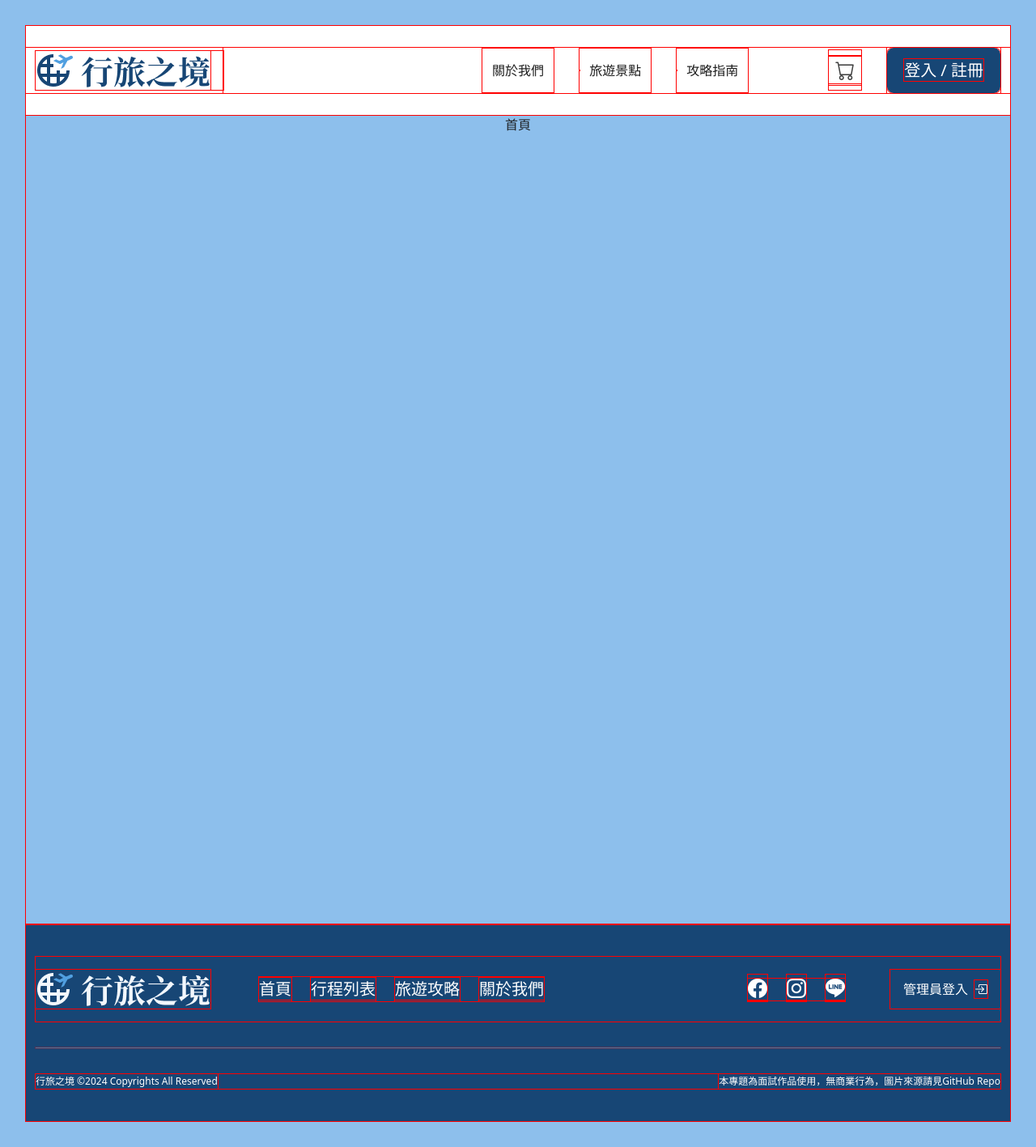
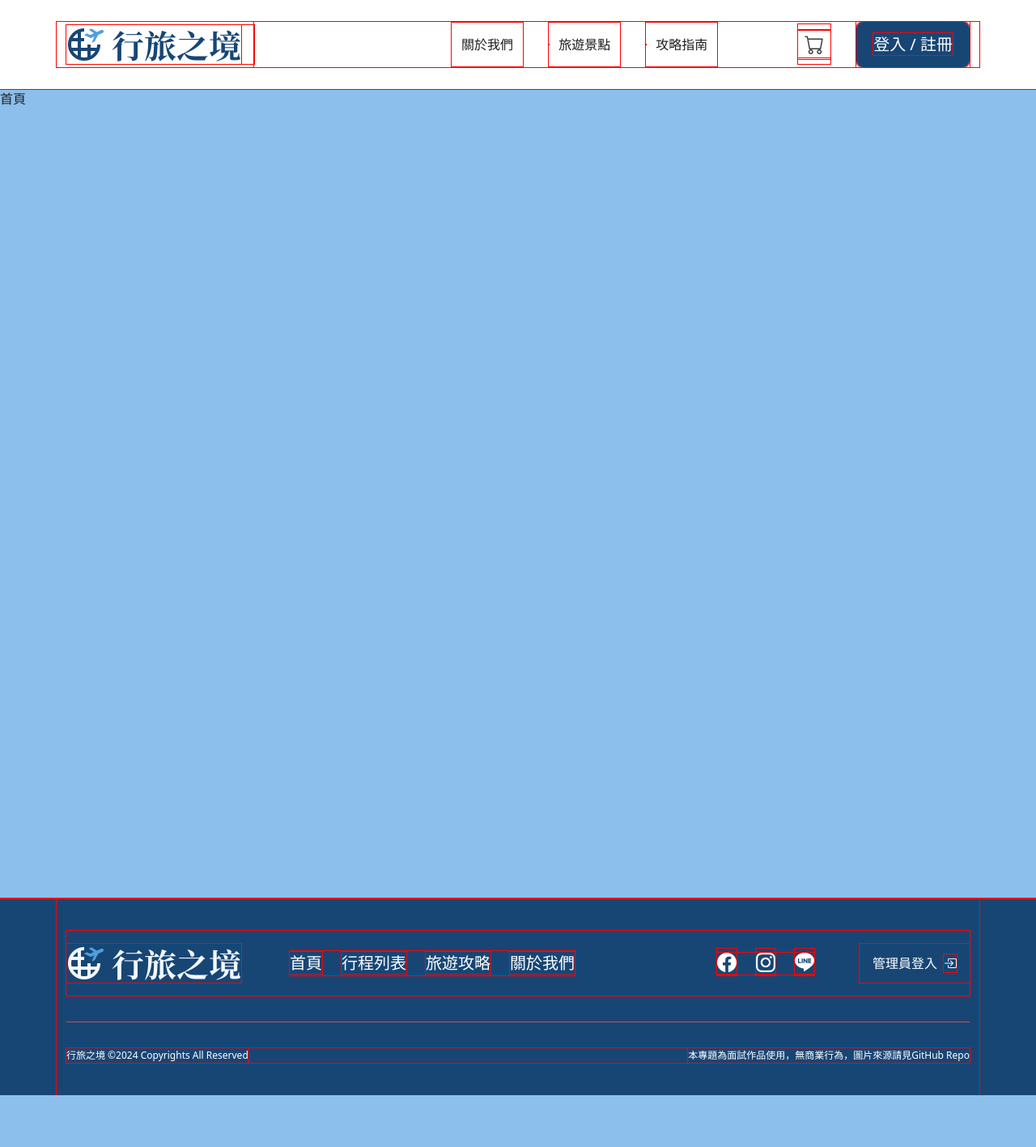
Before and after one commit to kayaribi/Realm_of_Journeys, a React (Vite) app: page / in a window 1280 px wide. Shown: the whole page at 81% size. After the commit the page ends 1353 px from the top, so only its background shows below. Built offline with nearby package versions, Linux system fonts and the light colour scheme.

Commit message:
style(navbar、footer)修改寬度

```diff
--- a/src/App.css
+++ b/src/App.css
@@ -1,9 +1,9 @@
-#root {
+/* #root {
   max-width: 1280px;
   margin: 0 auto;
   padding: 2rem;
   text-align: center;
-}
+} */
 
 .logo {
   height: 6em;
--- a/src/assets/all.scss
+++ b/src/assets/all.scss
@@ -17,6 +17,7 @@
 body{
   background: $primary-300;
 }
+
 *{
   outline: 1px solid red;
 }
--- a/src/component/Footer.jsx
+++ b/src/component/Footer.jsx
@@ -9,7 +9,7 @@ export default function Footer(){
 
     return(<>
         <footer className="footer bg-primary-600">
-            <div className="container-fluid py-10">
+            <div className="container py-10">
                 <div className="d-flex justify-content-center flex-column flex-lg-row justify-content-lg-center align-items-center mb-8">
                     {/* logo + title */}
                     <div className="d-flex align-items-center mb-14 my-lg-4 me-lg-15">
--- a/src/component/Navbar.jsx
+++ b/src/component/Navbar.jsx
@@ -12,7 +12,7 @@ export default function Navbar(){
 
     return(<>
         <nav className={`navbar navbar-expand-lg navbar-light navbarPadding ${isNavbarOpen ? "bg-primary-50" : ""}`} >
-            <div className="container-fluid d-flex justify-content-between align-items-center">
+            <div className="container d-flex justify-content-between align-items-center">
                 {/* logo + 標題 */}
                 <div className="d-flex align-items-center">
                     <NavLink className="navbar-brand" to="/">
```
